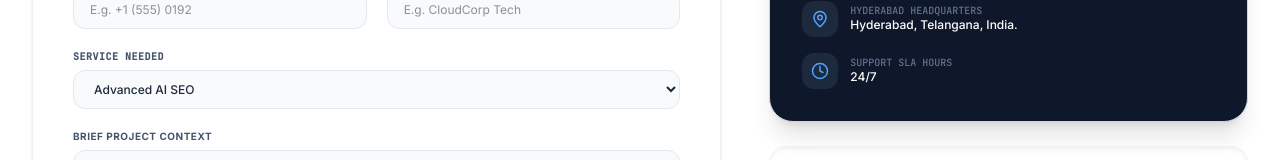
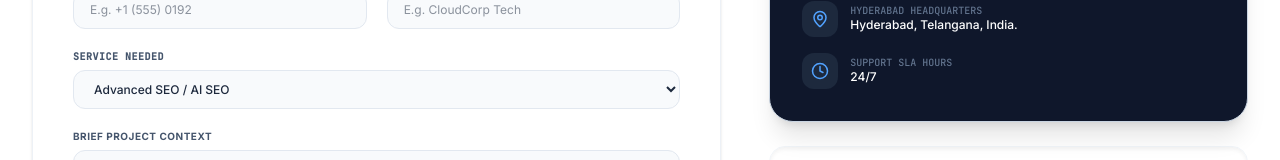
Before and after one commit to laxmankodadala1/digitarai, a React (Vite) app in the folder digitarai/: page /contact in a window 1280 px wide. Shown: the part 610-770 px from the top of the page. Built offline with nearby package versions, Linux system fonts and the light colour scheme.

Commit message:
Update Contact.tsx

```diff
--- a/digitarai/src/pages/Contact.tsx
+++ b/digitarai/src/pages/Contact.tsx
@@ -9,7 +9,7 @@ export default function Contact() {
     email: "",
     phone: "",
     company: "",
-    serviceNeeded: "Advanced AI SEO",
+    serviceNeeded: "Advanced SEO / AI SEO",
     message: "",
   });
 
@@ -28,7 +28,7 @@ export default function Contact() {
         email: "",
         phone: "",
         company: "",
-        serviceNeeded: "Advanced AI SEO",
+        serviceNeeded: "Advanced SEO / AI SEO",
         message: "",
       });
       // hide success message after some time
@@ -156,7 +156,7 @@ export default function Contact() {
                     onChange={handleInputChange}
                     className="w-full bg-slate-50 border border-slate-200 text-xs rounded-xl px-4 py-2.5 outline-none focus:bg-white focus:border-blue-500 transition text-slate-800 font-medium"
                   >
-                    <option value="Advanced AI SEO">Advanced AI SEO</option>
+                    <option value="Advanced SEO / AI SEO">Advanced SEO / AI SEO</option>
                     <option value="SMM Intelligence">SMM Intelligence</option>
                     <option value="Precision PPC">Precision PPC</option>
                     <option value="ORM & Reputation">ORM & Reputation Protection</option>
```
